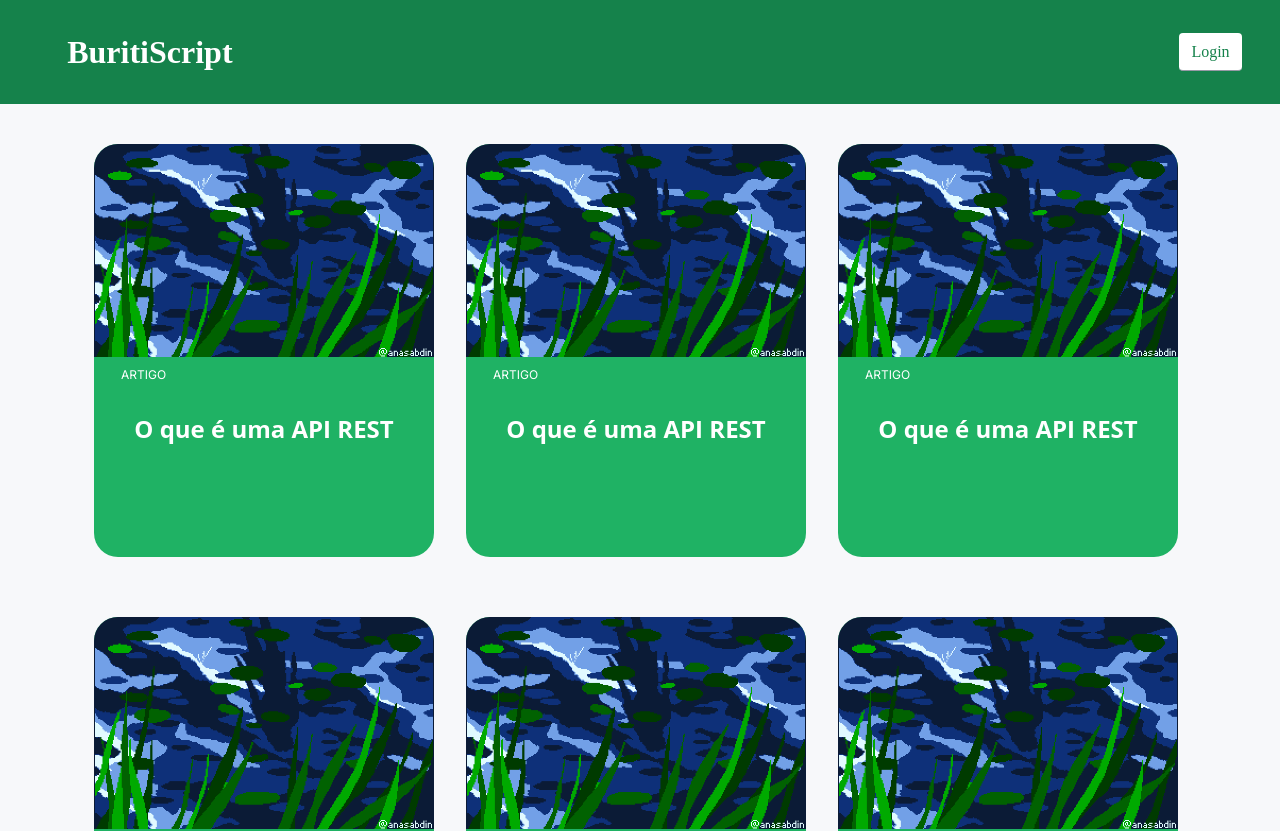
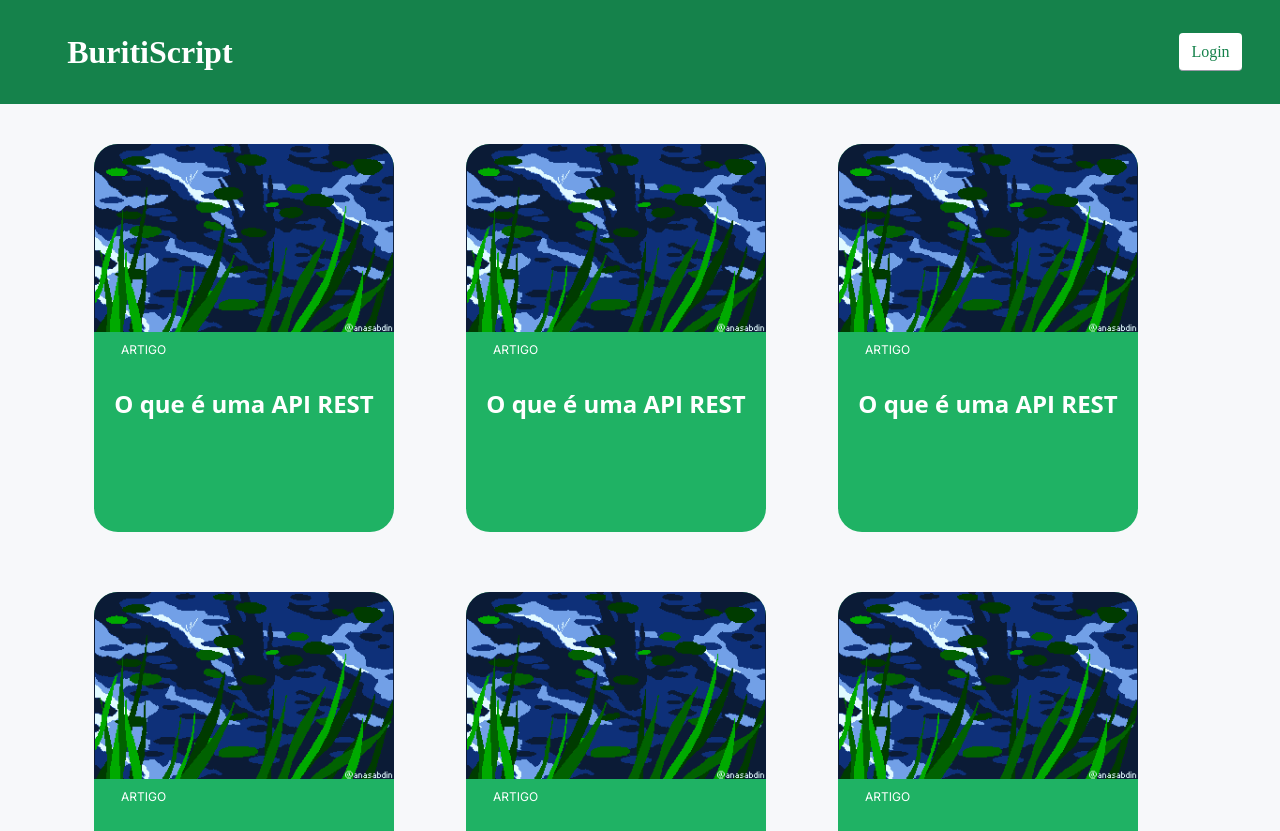
Before and after one commit to BuritiScript/buritiscript-frontend, a Next.js app: page / in a window 1280 px wide. Shown: the top 831 px of the page. Built offline with nearby package versions, Linux system fonts and the light colour scheme.

Commit message:
reduzido largura do card de 340px para 300px

```diff
--- a/src/components/Card/styles.module.scss
+++ b/src/components/Card/styles.module.scss
@@ -9,7 +9,7 @@
   font-size: 1.4rem; /* 14px */
   border-radius: 24px;
   min-width: 175px;
-  max-width: 340px;
+  max-width: 300px;
 
   .cardHeader {
     .cardImage {
```
